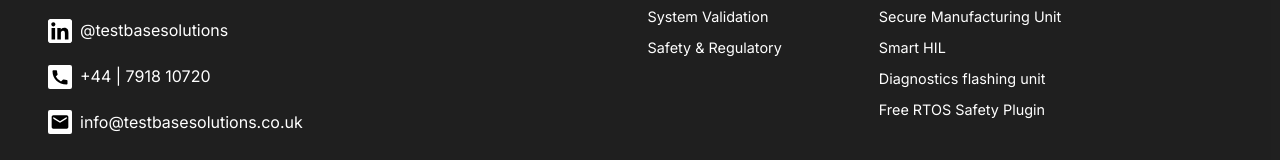
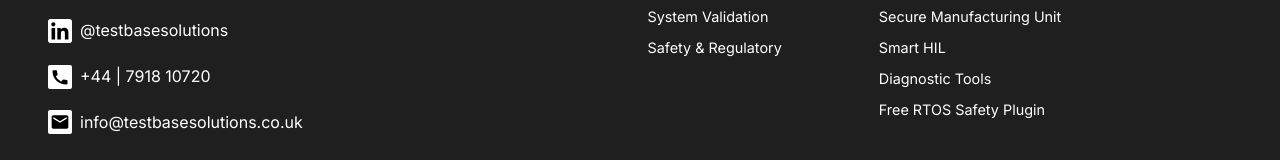
Before and after one commit to gobinath2204/TBS_White, a React (Vite) app: page / in a window 1280 px wide. Shown: the part 3113-3273 px from the top of the page. Built offline with nearby package versions, Linux system fonts and the light colour scheme; a web font is replaced by a local one.

Commit message:
Hero Video, DFU changes

```diff
--- a/src/components/Footer.jsx
+++ b/src/components/Footer.jsx
@@ -59,7 +59,7 @@ export default function Footer() {
             <li><Link onClick={() => { window.scrollTo(0, 0); }} to="/pages/Our Products/HMI">HMI</Link></li>
             <li><Link onClick={() => { window.scrollTo(0, 0); }} to="/pages/Our Products/SMU">Secure Manufacturing Unit</Link></li>
             <li><Link onClick={() => { window.scrollTo(0, 0); }} to="/pages/Our Products/SmartHIL">Smart HIL</Link></li>
-            <li><Link onClick={() => { window.scrollTo(0, 0); }} to="/pages/Our Products/DFU">Diagnostics flashing unit</Link></li>
+            <li><Link onClick={() => { window.scrollTo(0, 0); }} to="/pages/Our Products/DFU">Diagnostic Tools</Link></li>
             <li><Link onClick={() => { window.scrollTo(0, 0); }} to="/pages/Our Products/RTOS">Free RTOS Safety Plugin</Link></li>
           </ul>
         </div>
--- a/src/components/Navbar.jsx
+++ b/src/components/Navbar.jsx
@@ -78,7 +78,7 @@ const Navbar = () => {
               <li><Link to="/pages/Our Products/HMI" onClick={() => setMobileMenuOpen(false)}>Human Machine Interface (HMI)</Link></li>
               <li><Link to="/pages/Our Products/SMU" onClick={() => setMobileMenuOpen(false)}>Secure Manufacturing Unit</Link></li>
               <li><Link to="/pages/Our Products/SmartHIL" onClick={() => setMobileMenuOpen(false)}>Smart HIL</Link></li>
-              <li><Link to="/pages/Our Products/DFU" onClick={() => setMobileMenuOpen(false)}>Diagnostics Flashing Unit</Link></li>
+              <li><Link to="/pages/Our Products/DFU" onClick={() => setMobileMenuOpen(false)}>Diagnostic Tools</Link></li>
               <li><Link to="/pages/Our Products/RTOS" onClick={() => setMobileMenuOpen(false)}>Free RTOS Safety Plugin</Link></li>
             </ul>
           </li>
--- a/src/components/ProductSlider.jsx
+++ b/src/components/ProductSlider.jsx
@@ -40,10 +40,10 @@ const products = [
   },
   {
     id: "DFU",
-    name: "Diagnostics flashing unit",
+    name: "Diagnostic Tools",
     img: "/Hero_P/DFU.png",
-    Cdesc: "TBS's Diagnostics Flashing Unit (DFU)",
-    desc: "TBS's Diagnostics Flashing Unit is an all-in-one tool for seamless ECU reprogramming and diagnostics, supporting UDS, CCP/XCP, and OBD-II protocols with secure flashing capabilities.",
+    Cdesc: "TBS's Diagnostic Tools (DFU)",
+    desc: "TBS's Diagnostic Tools is an all-in-one tool for seamless ECU reprogramming and diagnostics, supporting UDS, CCP/XCP, and OBD-II protocols with secure flashing capabilities.",
   },
   {
     id: "RTOS",
--- a/src/pages/Home.jsx
+++ b/src/pages/Home.jsx
@@ -8,7 +8,6 @@ export default function Home() {
   const navigate = useNavigate();
   const [isMobile, setIsMobile] = useState(false);
   const videoRef = useRef(null);
-  const [isLooping, setIsLooping] = useState(false);
 
   useEffect(() => {
     setIsMobile(window.innerWidth < 1024);
@@ -18,24 +17,13 @@ export default function Home() {
     return () => window.removeEventListener("resize", handleResize);
   }, []);
 
-  const handleVideoTimeUpdate = () => {
-    if (videoRef.current && !isLooping) {
-      const duration = videoRef.current.duration;
-      const currentTime = videoRef.current.currentTime;
-
-      // Start crossfade 1 second before video ends
-      if (duration - currentTime <= 1) {
-        setIsLooping(true);
-        setTimeout(() => {
-          if (videoRef.current) {
-            videoRef.current.currentTime = 0;
-            videoRef.current.play();
-            setIsLooping(false);
-          }
-        }, 1000);
-      }
+  useEffect(() => {
+    if (videoRef.current) {
+      videoRef.current.play().catch((error) => {
+        console.log("Video autoplay failed:", error);
+      });
     }
-  };
+  }, []);
 
   return (
     <>
@@ -46,13 +34,11 @@ export default function Home() {
             ref={videoRef}
             autoPlay
             muted
+            loop
             playsInline
-            onTimeUpdate={handleVideoTimeUpdate}
             style={{
               position: 'absolute', top: 0, left: 0,
               width: '100%', height: '100%', objectFit: 'cover', objectPosition: '50% -5%',
-              opacity: isLooping ? 0.5 : 1,
-              transition: 'opacity 1s ease-in-out'
             }}
             aria-label="Background video showing our services"
           >
--- a/src/pages/Our Products/DFU.jsx
+++ b/src/pages/Our Products/DFU.jsx
@@ -37,16 +37,16 @@ const P6 = () => {
       <div ref={contentRef}>
         {/* Hero Section */}
         <div className="hero-container">
-          <img src="/Hero_P/DFU.png" alt="Diagnostics Flashing Unit" className="hero-video" />
+          <img src="/Hero_P/DFU.png" alt="Diagnostic Tools" className="hero-video" />
           <div className="hero-overlay"></div>
-          <h1 className="hero-title" style={{ color: 'white' }}>Diagnostics Flashing Unit</h1>
+          <h1 className="hero-title" style={{ color: 'white' }}>Diagnostic Tools</h1>
         </div>
 
         {/* Creative Content Sections */}
         <div className="product-page">
           <section>
             <p style={{ fontSize: "1.2rem", textAlign: "justify" }}>
-              Our <b>Diagnostics Tools </b> supports DoIP, CAN FD, and standard CAN protocols, ensuring compatibility with multiple flash specifications. It features independent flashing tool support for various CAN interfaces, including Vector, NI, Intrepid, and Pak. With integrated DHCP for DoIP, XML-configurable sequences, and detailed logging, it enables quick verification for EOL and aftersales deployment while exposing COM APIs for integration.
+              Our <b>Diagnostic Tools </b> supports DoIP, CAN FD, and standard CAN protocols, ensuring compatibility with multiple flash specifications. It features independent flashing tool support for various CAN interfaces, including Vector, NI, Intrepid, and Pak. With integrated DHCP for DoIP, XML-configurable sequences, and detailed logging, it enables quick verification for EOL and aftersales deployment while exposing COM APIs for integration.
             </p>
           </section>
 
@@ -59,10 +59,9 @@ const P6 = () => {
               <ul>
                 <li><strong>Multi-Protocol Support:</strong> Supports DoIP, CAN FD, and standard CAN protocols.</li>
                 <li><strong>Flash Compatibility:</strong> Compatible with multiple flash specifications.</li>
-                <li><strong>Interface Support:</strong> Independent flashing tools support various CAN interfaces, including Vector, NI, Intrepid, and Pak.</li>
-                <li><strong>Advanced Logging:</strong> Provides human-readable UDS logs and raw CAN dumps; DoIP includes UDS logs and Wireshark dumps.</li>
+                <li><strong>Interface Support:</strong> Supports various CAN interfaces, including Vector, NI, Intrepid, and Peak.</li>
+                <li><strong>Advanced Logging:</strong> Provides human-readable UDS logs and raw CAN dumps; DoIP includes UDS logs and Wireshark dumps.User logs include detailed failure reasons for thorough analysis.</li>
                 <li><strong>Integrated DHCP:</strong> Built-in DHCP server for DoIP connections.</li>
-                <li><strong>Detailed Analysis:</strong> User logs include detailed failure reasons for thorough analysis.</li>
                 <li><strong>Configurable Sequences:</strong> Flash sequences can be configured and controlled via XML.</li>
                 <li><strong>Rapid Verification:</strong> Flash specification updates can be quickly verified before deployment in EOL or aftersales tools.</li>
                 <li><strong>Integration APIs:</strong> Exposes COM APIs for integration with other tools.</li>
--- a/src/pages/Products.jsx
+++ b/src/pages/Products.jsx
@@ -35,9 +35,9 @@ const products = [
   },
   {
     id: "DFU",
-    name: "Diagnostics flashing unit",
+    name: "Diagnostic Tools",
     img: "/Hero_P/DFU.png",
-    desc: "TBS's Diagnostics Flashing Unit is an all-in-one tool for seamless ECU reprogramming and diagnostics, supporting UDS, CCP/XCP, and OBD-II protocols with secure flashing capabilities.",
+    desc: "TBS's Diagnostic Tools is an all-in-one tool for seamless ECU reprogramming and diagnostics, supporting UDS, CCP/XCP, and OBD-II protocols with secure flashing capabilities.",
   },
   {
     id: "RTOS",
```
Also changed, not shown: 1 other file (tests, documents, lock files or other folders).
